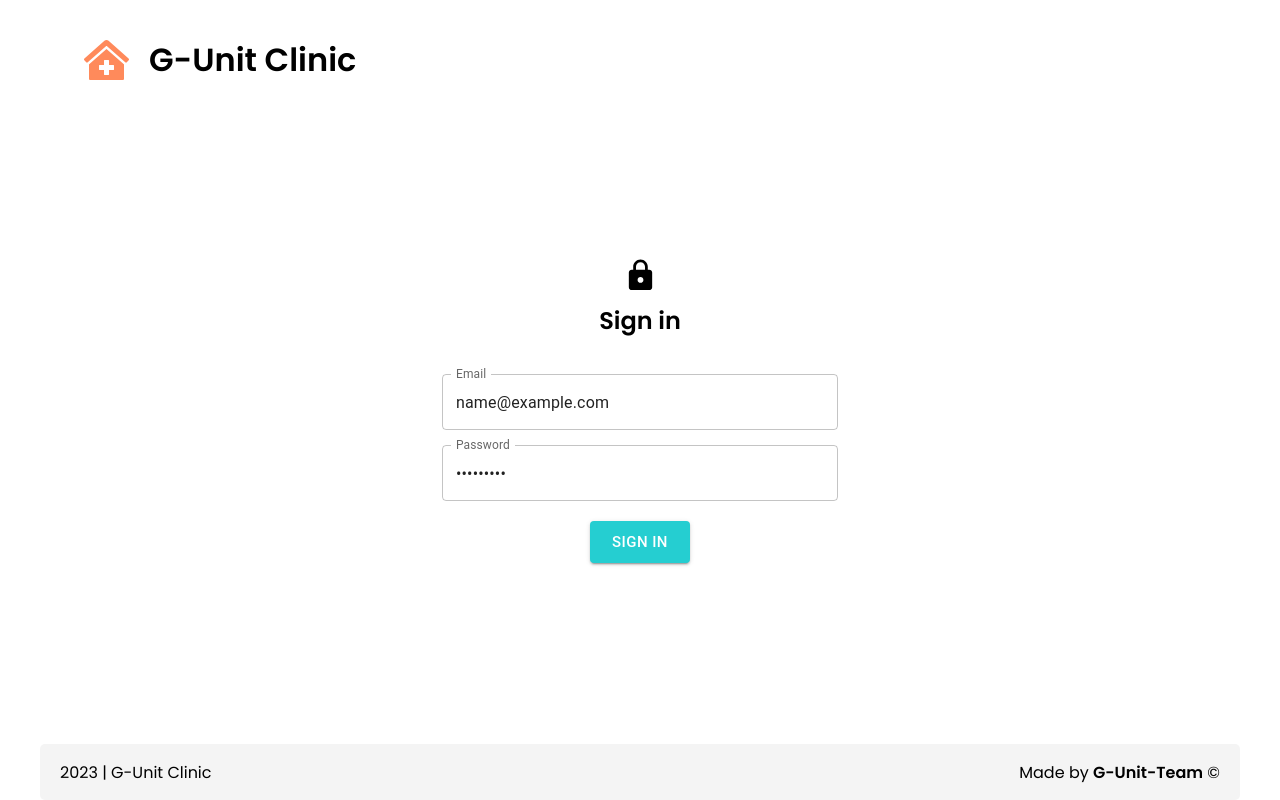
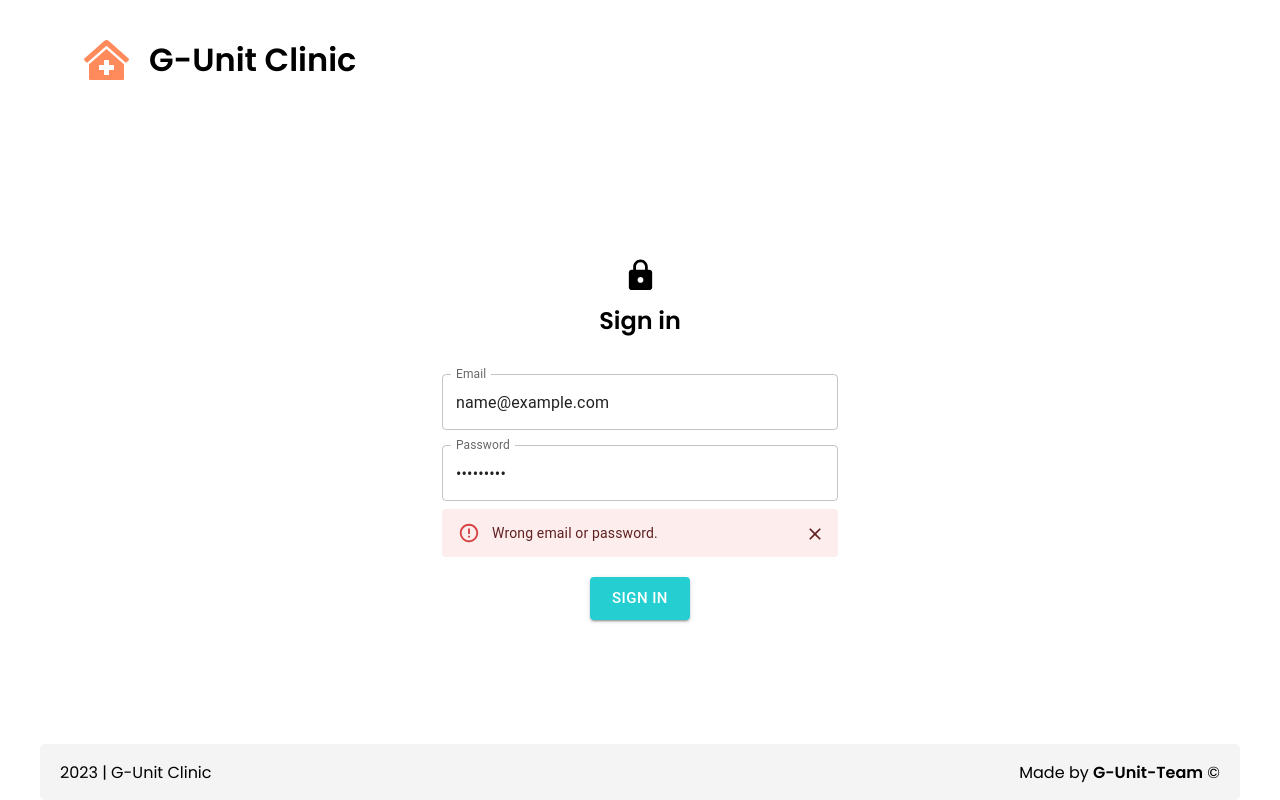
Before and after one commit to LukasAstrauskas/Clinic-app-FE, a React (Create React App) app: page /login in a window 1280 px wide. Both pictures are taken after typing "name@example.com", "Sample123" into the empty fields and a click on the button "SIGN IN". Built offline with nearby package versions, Linux system fonts and the light colour scheme; no server answers.

Commit message:
solved alert not show up when bad login credentials problem

```diff
--- a/src/pages/login/Login.tsx
+++ b/src/pages/login/Login.tsx
@@ -1,12 +1,11 @@
 import LockIcon from '@mui/icons-material/Lock';
-import { TextField, styled } from '@mui/material';
+import { TextField } from '@mui/material';
 import Container from '@mui/material/Container';
 import Button from '@mui/material/Button';
 import Alert from '@mui/material/Alert';
 
 import React, { useState } from 'react';
 import styles from './Login.module.css';
-import { isValidEmail } from '../../components/utils';
 import { useNavigate } from 'react-router-dom';
 import { ROUTES } from '../../routes/routes';
 import { useDispatch } from 'react-redux';
@@ -16,9 +15,8 @@ import { fetchPatientInfo } from '../../store/slices/patient/patientSlice';
 import Styles from '../../components/styles/UserManagmentStyles';
 
 const Login = () => {
-  const [errorAlertOpen, setSignInError] = useState(false);
+  const [errorAlertOpen, seterrorAlertOpen] = useState(false);
   const [email, setEmail] = useState('');
-  const [emailError, setEmailError] = useState('');
   const [password, setPassword] = useState('');
 
   const navigate = useNavigate();
@@ -26,22 +24,18 @@ const Login = () => {
 
   const handleSubmit = async (event: React.FormEvent<HTMLFormElement>) => {
     event.preventDefault();
-    try {
+
     const response = await dispatch(login({ email, password }));
     const userId = sessionStorage.getItem('userId');
+
+    seterrorAlertOpen(true);
     if (response.payload && response.payload.type) {
       navigate(ROUTES.HOME);
       if (sessionStorage.getItem('type') === 'patient' && userId !== null) {
         await dispatch(fetchPatientInfo(userId));
       }
     }
-    } catch (error) {
-      setSignInError(true);
-    }
   };
-
-  const handleEmailCheck = () =>
-    setEmailError(!isValidEmail(email) ? 'Email is invalid' : '');
 
   return (
     <div className={styles.login}>
@@ -57,9 +51,6 @@ const Login = () => {
               placeholder='Enter email'
               fullWidth
               margin='normal'
-              helperText={emailError === '' ? '' : emailError}
-              error={emailError !== ''}
-              onBlur={handleEmailCheck}
               value={email || null}
               onChange={(e) => setEmail(e.target.value)}
               sx={{ marginBottom: '15px' }}
@@ -72,6 +63,15 @@ const Login = () => {
               value={password || null}
               onChange={(e) => setPassword(e.target.value)}
             />
+            {errorAlertOpen && (
+              <Alert
+                severity='error'
+                sx={{ marginTop: 1 }}
+                onClose={() => seterrorAlertOpen(false)}
+              >
+                Wrong email or password.
+              </Alert>
+            )}
             <div className={styles.buttonContainer}>
               <Button
                 variant='contained'
@@ -84,11 +84,6 @@ const Login = () => {
             </div>
           </>
         </form>
-        {errorAlertOpen && (
-          <Alert severity='error' onClose={() => setSignInError(false)}>
-            Wrong email or password.
-          </Alert>
-        )}
       </Container>
     </div>
   );
```
Lines whose indentation alone changed are shown as unchanged.
